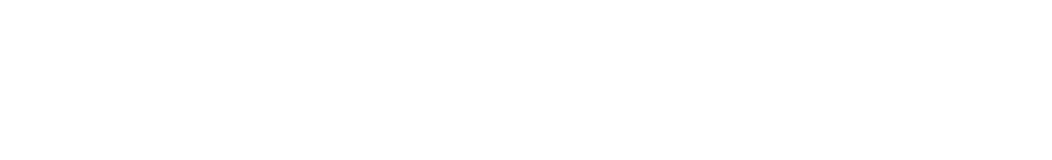
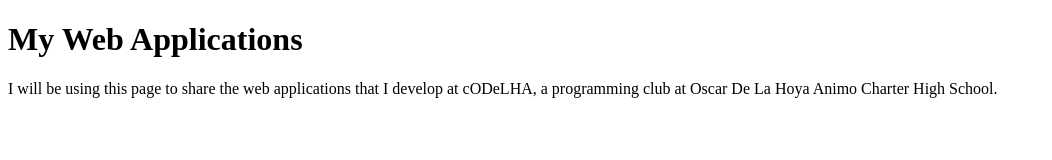
Before and after one commit to AlyssaTellez/AlyssaTellez, a plain HTML site: page index.html in a window 1280 px wide. Shown: the whole page, without its empty margins (0-1052 px from the left). Drawn offline with Linux system fonts and the light colour scheme.

Commit message:
Update index.html

```diff
--- a/index.html
+++ b/index.html
@@ -1,3 +1,13 @@
 <!DOCTYPE html>
 <html>
 <head>
+<title>Math with Joy</title>
+</head>
+<body>
+
+<h1>My Web Applications</h1>
+<p>I will be using this page to share the web applications that I develop at
+cODeLHA, a programming club at Oscar De La Hoya Animo Charter High School.</p>
+
+</body>
+</html>
```
